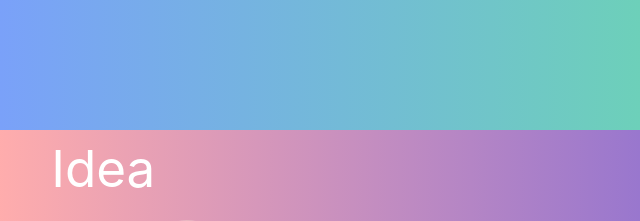
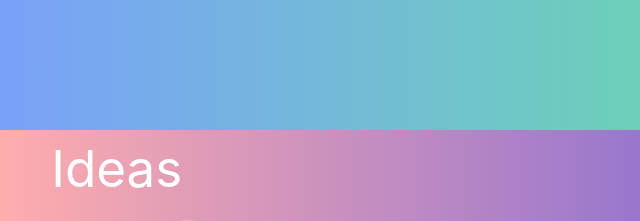
Before and after one commit to Advaitva/InfiSustain, a plain HTML site: page index.html in a window 1280 px wide. Shown: the part 2220-2441 px from the top of the page, 0-640 px from the left. Drawn offline with nearby package versions, Linux system fonts and the light colour scheme.

Commit message:
Update index.html

```diff
--- a/index.html
+++ b/index.html
@@ -119,7 +119,7 @@
 		</div>
 	</div>
 	<div class="flexed" id="idea">
-		<span class="headings">Idea</span>
+		<span class="headings">Ideas</span>
 		<img src="idea.png" alt="bulb" id="ideaBulb">
 		<div id="textIdea">
 			<p>
```
